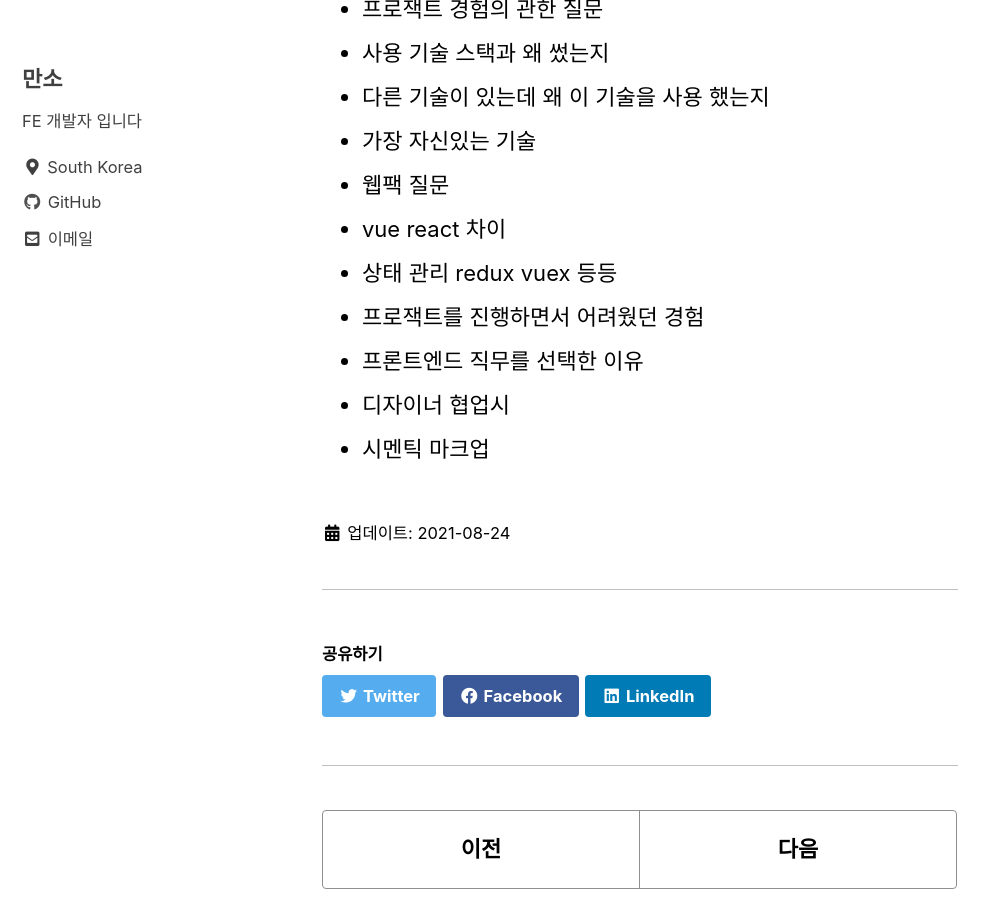
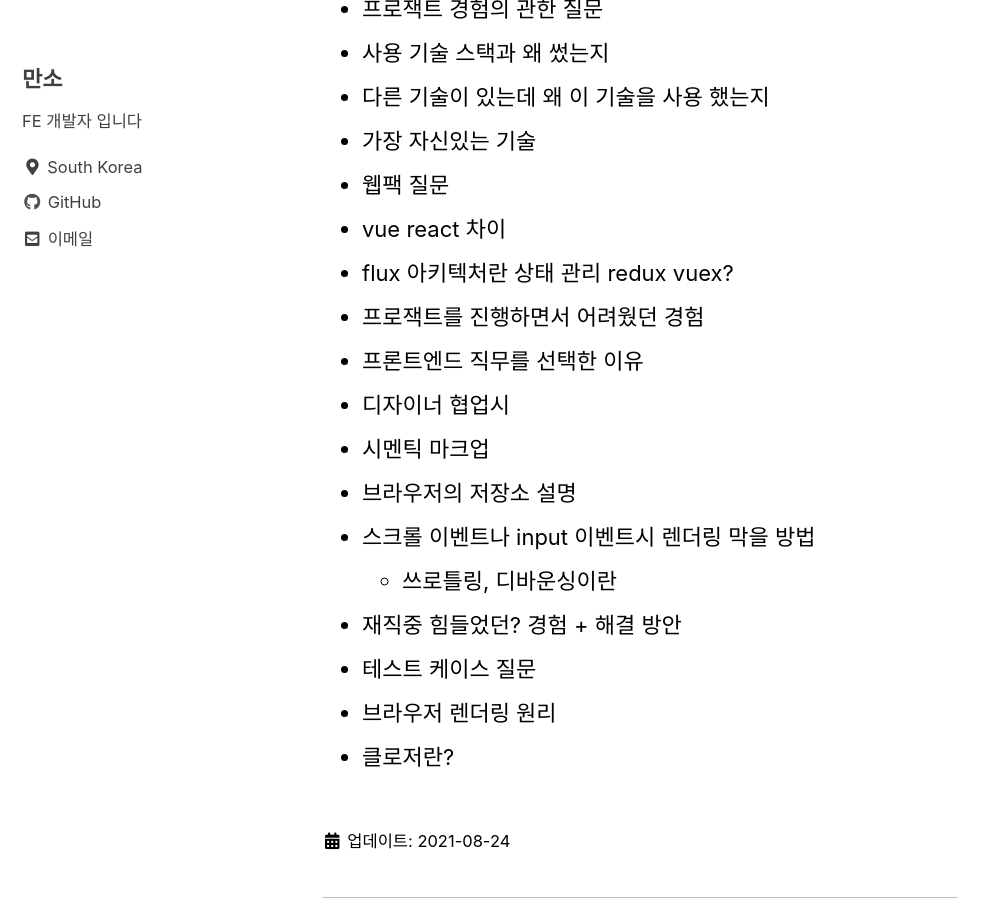
Before and after one commit to LeeByeongMuk/LeeByeongMuk.github.io, a Jekyll site: the page built from _posts/2021-08-24-인터뷰-질문.md, in a window 1280 px wide and 900 px high, scrolled down 243 px. Shown: the whole window, without its empty margins (0-998 px from the left). Built offline with Jekyll 4.4.1, drawn with Linux system fonts in a browser that asks for light colours; cached includes are drawn as plain includes.

Commit message:
Update 2021-08-24-인터뷰-질문.md

```diff
--- a/_posts/2021-08-24-인터뷰-질문.md
+++ b/_posts/2021-08-24-인터뷰-질문.md
@@ -12,8 +12,15 @@ last_modified_at: '2021-08-24T08:24:00Z'
 * 가장 자신있는 기술
 * 웹팩 질문
 * vue react 차이
-* 상태 관리 redux vuex 등등
+* flux 아키텍처란 상태 관리 redux vuex?
 * 프로잭트를 진행하면서 어려웠던 경험
 * 프론트엔드 직무를 선택한 이유
 * 디자이너 협업시
 * 시멘틱 마크업
+* 브라우저의 저장소 설명
+* 스크롤 이벤트나 input 이벤트시 렌더링 막을 방법
+	* 쓰로틀링, 디바운싱이란
+* 재직중 힘들었던? 경험 + 해결 방안
+* 테스트 케이스 질문
+* 브라우저 렌더링 원리
+* 클로저란?
```
Also changed, not shown: other parts of _posts/2021-08-24-인터뷰-질문.md (+1 -1 lines).
